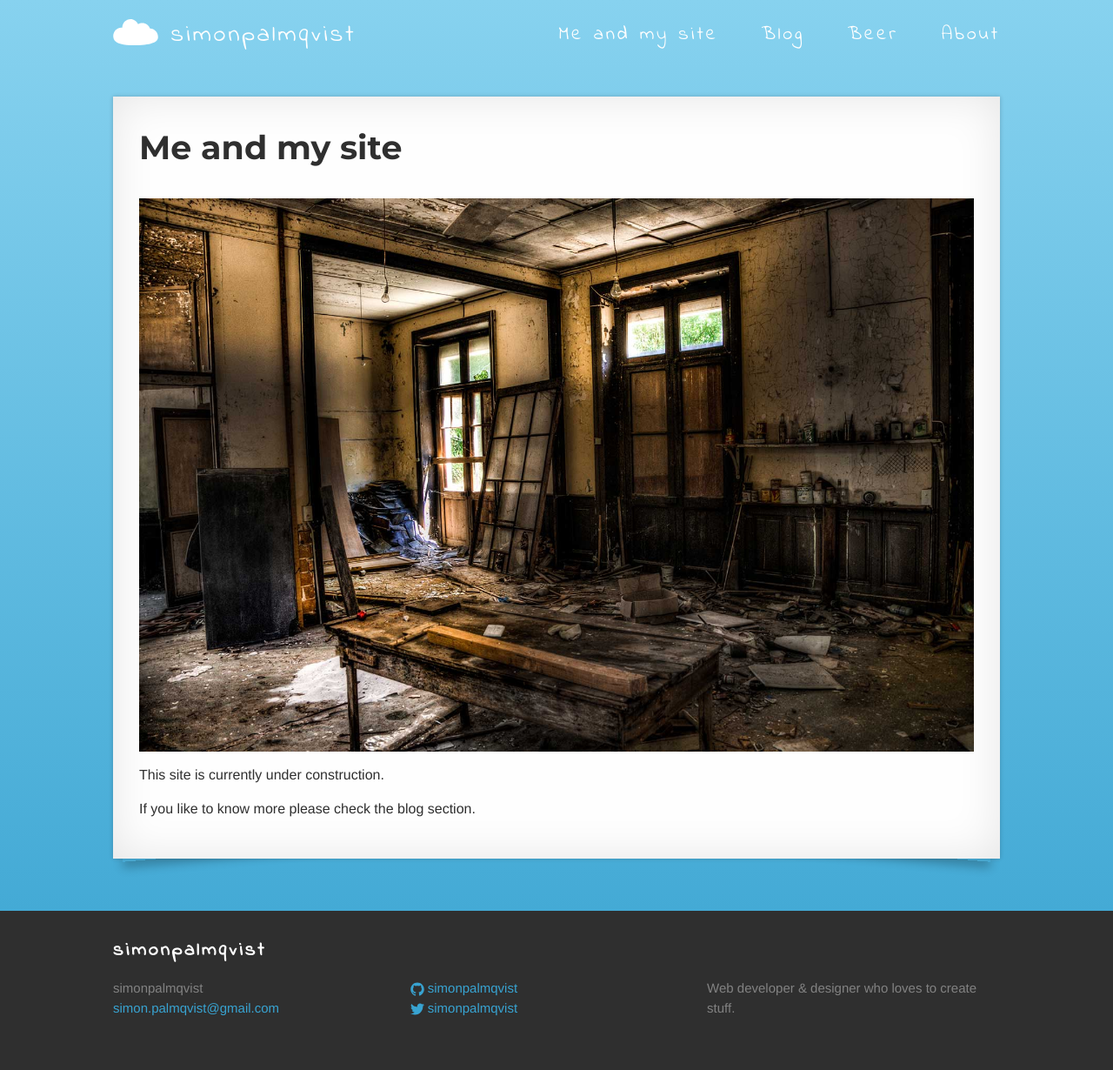
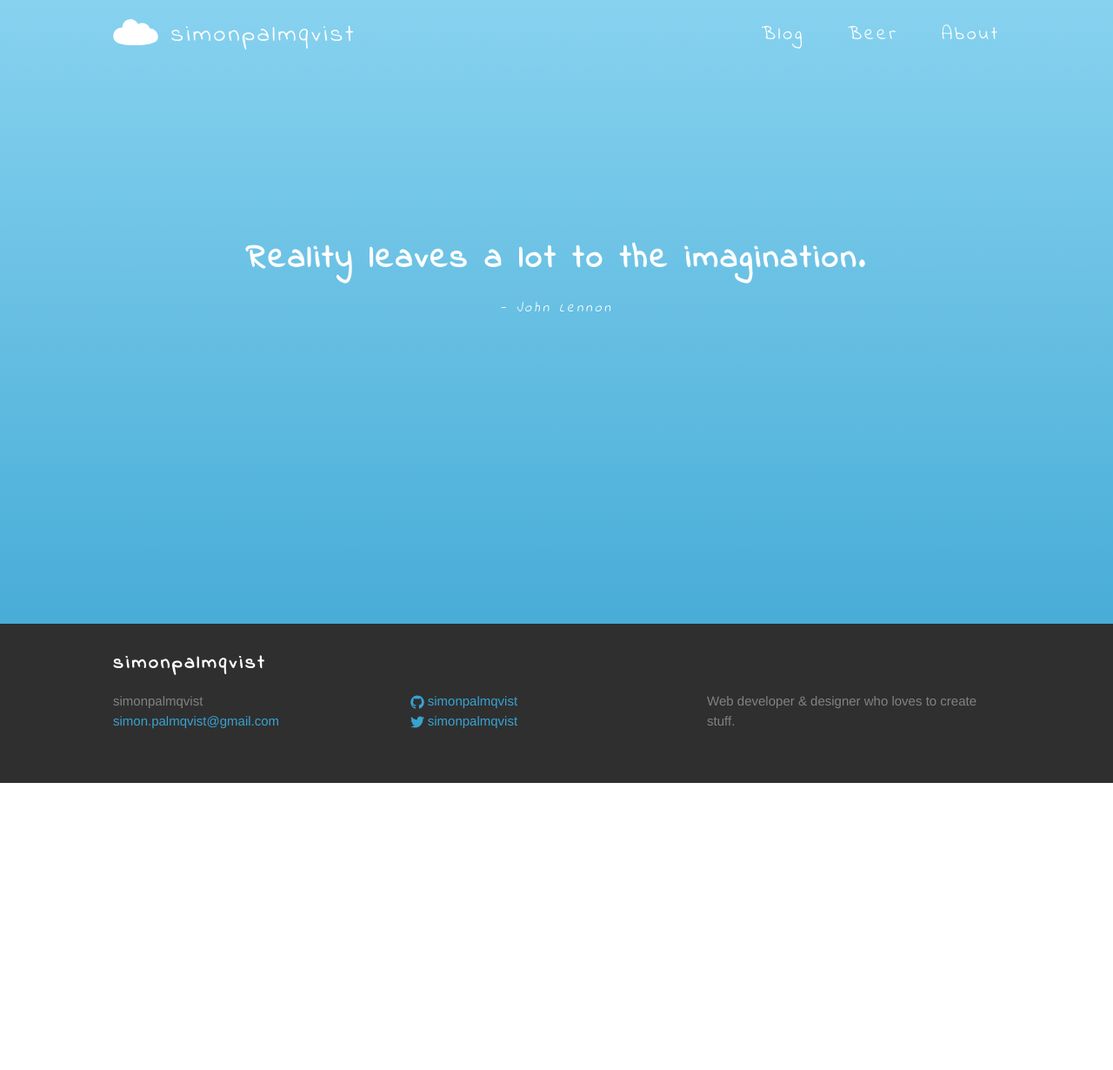
Before and after one commit to simonpalmqvist/old-page, a Jekyll site: the page built from index.md, in a window 1280 px wide. Shown: the whole page at 87% size. Built offline with Jekyll 4.4.1, drawn with Linux system fonts in a browser that asks for light colours; nearby versions of some CDN libraries; after the commit the page ends 900 px from its top, so only the background shows below that.

Commit message:
Changing index and adding 404 page.

```diff
--- a/_layouts/page.html
+++ b/_layouts/page.html
@@ -1,13 +1,7 @@
 ---
 layout: default
 ---
-<div class="post">
-    <header class="post-header">
-        <h1 class="post-title">{{ page.title }}</h1>
-    </header>
 
-    <article class="post-content">
-        {{ content }}
-    </article>
-
+<div class="page-message">
+    {{content}}
 </div>
--- a/_sass/_layout.scss
+++ b/_sass/_layout.scss
@@ -36,6 +36,35 @@
 .post-link {
     display: block;
     font-size: 24px;
+}
+
+.page-message {
+    position: absolute;
+    top: 30%;
+    left: 0;
+    width: 100%;
+    height: 70%;
+    text-align: center;
+
+    @include media-query($on-small-palm) {
+        padding-top: $spacing-unit * 2;
+        padding-bottom: $spacing-unit * 2;
+        position: static;
+
+    }
+
+
+
+    h1, p {
+        font-family: $title-font-family;
+        letter-spacing: 3px;
+        color: $white-color;
+
+        p {
+            font-size: 20px;
+        }
+    }
+
 }
 
 
--- a/index.md
+++ b/index.md
@@ -1,11 +1,7 @@
 ---
 layout: page
-title: Me and my site
 type: "website"
 ---
 
-![Room that needs renovating]({{ site.baseurl }}/assets/images/build.jpg)
-
-This site is currently under construction.
-
-If you like to know more please check the blog section.
+#Reality leaves a lot to the imagination.
+*\- John Lennon*
```
Also changed, not shown: 404.html (added, +7 -0 lines), _layouts/about.html (+10 -1 lines).
